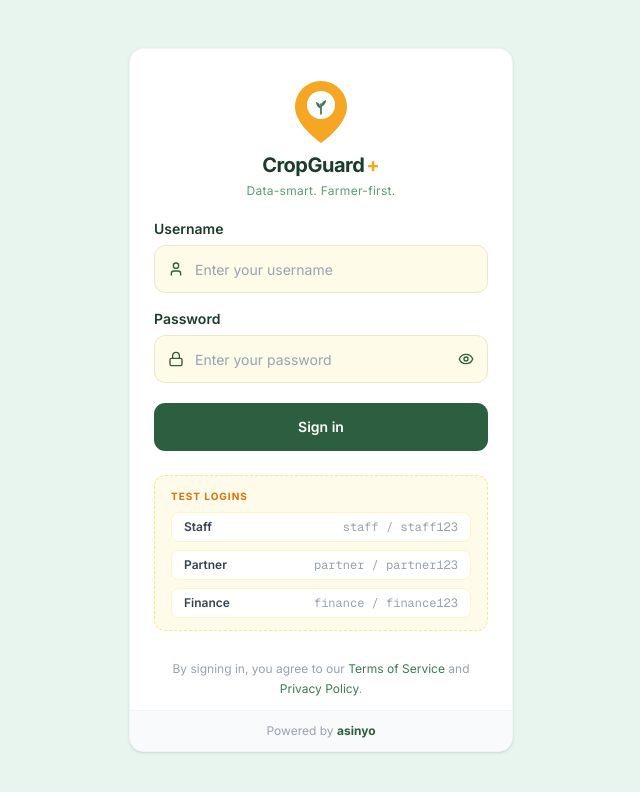
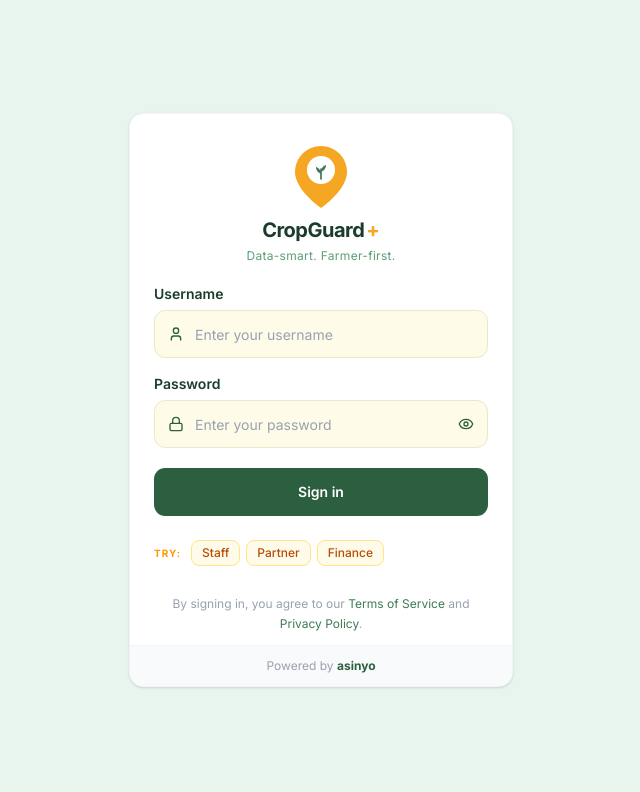
Before and after one commit to Ghazhi/crop-guard, a Next.js app: page /login in a window 1280 px wide. Shown: the top 792 px of the page, without its empty margins (319-959 px from the left). Built offline with nearby package versions, Linux system fonts and the light colour scheme.

Commit message:
test login fix

```diff
--- a/src/app/login/_widgets/main.tsx
+++ b/src/app/login/_widgets/main.tsx
@@ -120,8 +120,8 @@ export function Main() {
         </form>
 
         {/* Test credentials */}
-        <div className="mx-6 mb-4 rounded-xl border border-dashed border-amber-200 bg-amber-50 px-4 py-3 space-y-2">
-          <p className="text-[10px] font-bold uppercase tracking-widest text-amber-600">Test Logins</p>
+        <div className="mx-6 mb-4 flex items-center gap-1.5 flex-wrap">
+          <span className="text-[10px] font-bold uppercase tracking-widest text-amber-500 mr-1">Try:</span>
           {[
             { role: 'Staff',   user: 'staff',   pass: 'staff123'   },
             { role: 'Partner', user: 'partner', pass: 'partner123' },
@@ -129,10 +129,9 @@ export function Main() {
           ].map(({ role, user, pass }) => (
             <button key={role} type="button"
               onClick={() => { setUsername(user); setPassword(pass) }}
-              className="w-full flex items-center justify-between px-3 py-1.5 rounded-lg bg-white border border-amber-100 hover:border-amber-300 transition-colors text-left"
+              className="px-2.5 py-1 rounded-lg border border-amber-200 bg-amber-50 hover:bg-amber-100 transition-colors text-xs font-medium text-amber-700"
             >
-              <span className="text-xs font-semibold text-gray-700">{role}</span>
-              <span className="text-xs text-gray-400 font-mono">{user} / {pass}</span>
+              {role}
             </button>
           ))}
         </div>
```
